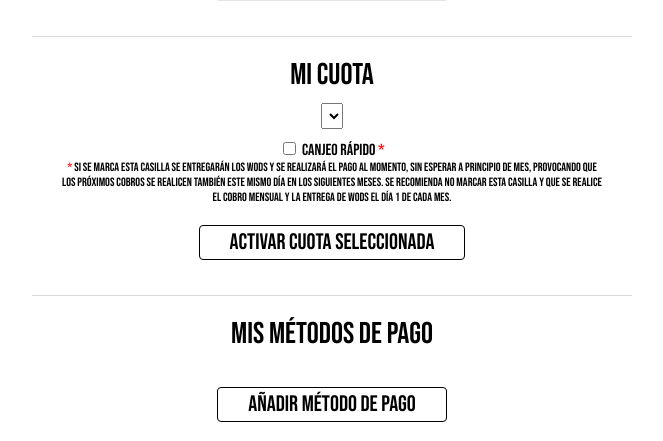
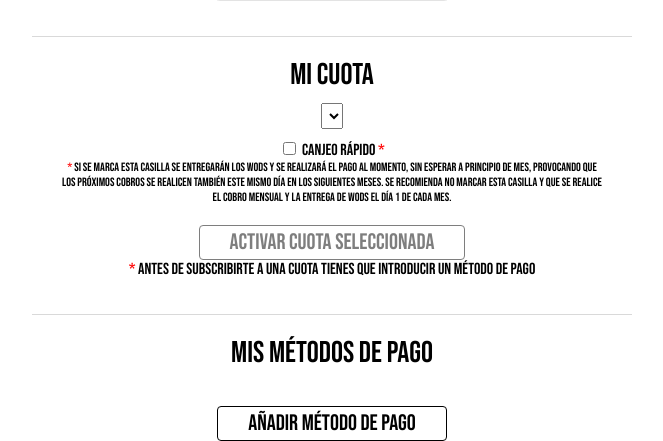
Before and after one commit to oalfonso-o/crossbox, a Django app: template crossbox/templates/profile.html in a window 1280 px wide. Shown: the part 372-813 px from the top of the page, without its empty margins (308-971 px from the left). Run offline with Django 3.2, Linux system fonts and the light colour scheme; the template is opened without the code that fills it, so the values that code supplies are empty; parts of the project's set-up code (start-up, migrations or seed data) failed here and were passed over; some libraries are stand-ins or nearby versions.

Commit message:
Disable submit fee if fee is the same or if no payment method

```diff
--- a/crossbox/static/css/profile.css
+++ b/crossbox/static/css/profile.css
@@ -80,7 +80,6 @@
     cursor:pointer;
 }
 .card-submit-container {text-align:center;}
-.card_show_add_form {}
 .card_last_digits {
     color: grey;
     padding-left: 20px;
--- a/crossbox/templates/profile.html
+++ b/crossbox/templates/profile.html
@@ -43,7 +43,8 @@
         Canjeo rápido <span style="color:red">*</span>
         <div class="buy_immediately"><span style="color:red">*</span> Si se marca esta casilla se entregarán los wods y se realizará el pago al momento, sin esperar a principio de mes, provocando que los próximos cobros se realicen también este mismo día en los siguientes meses. Se recomienda no marcar esta casilla y que se realice el cobro mensual y la entrega de wods el día 1 de cada mes.</div>
       </label>
-      <button class="card_add_submit" onclick="this.form.submit()">Activar cuota seleccionada</button>
+      <button {% if not user_cards %}style="opacity:0.5"{%endif%} class="card_add_submit" onclick="this.form.submit()" {% if not user_cards %}disabled{%endif%}>Activar cuota seleccionada</button>
+      {% if not user_cards %}<br><span style="color:red">*</span> Antes de subscribirte a una cuota tienes que introducir un método de pago{%endif%}
     </form>
   </div>
   <hr class="profile_hr">
--- a/crossbox/views/profile.py
+++ b/crossbox/views/profile.py
@@ -53,6 +53,8 @@ def change_fee(request):
         if new_fee_pk
         else None
     )
+    if previous_fee == new_fee:
+        return redirect('profile')
     subscriber.fee = new_fee
     if not previous_fee and new_fee:
         billing_cycle_anchor = (
```
